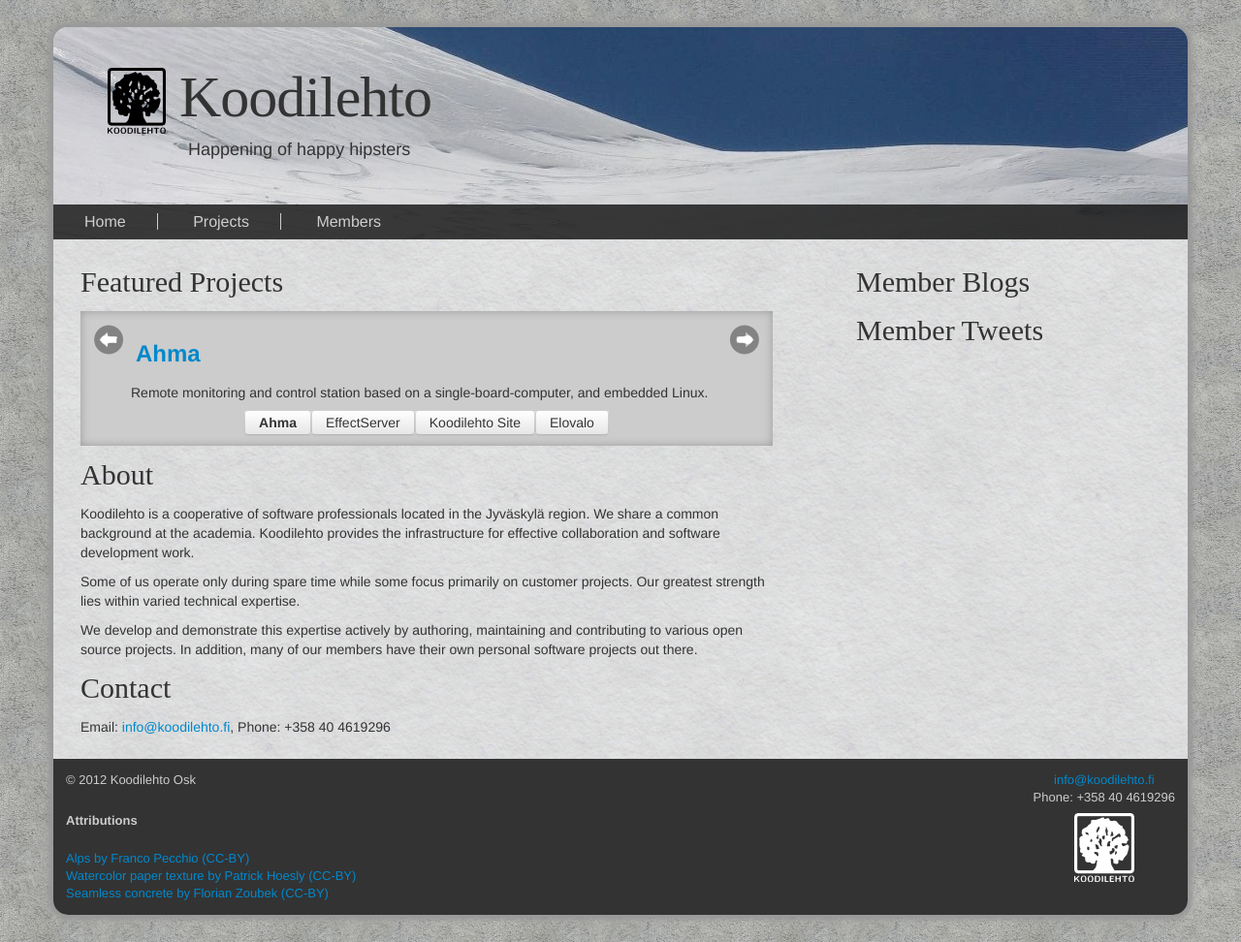
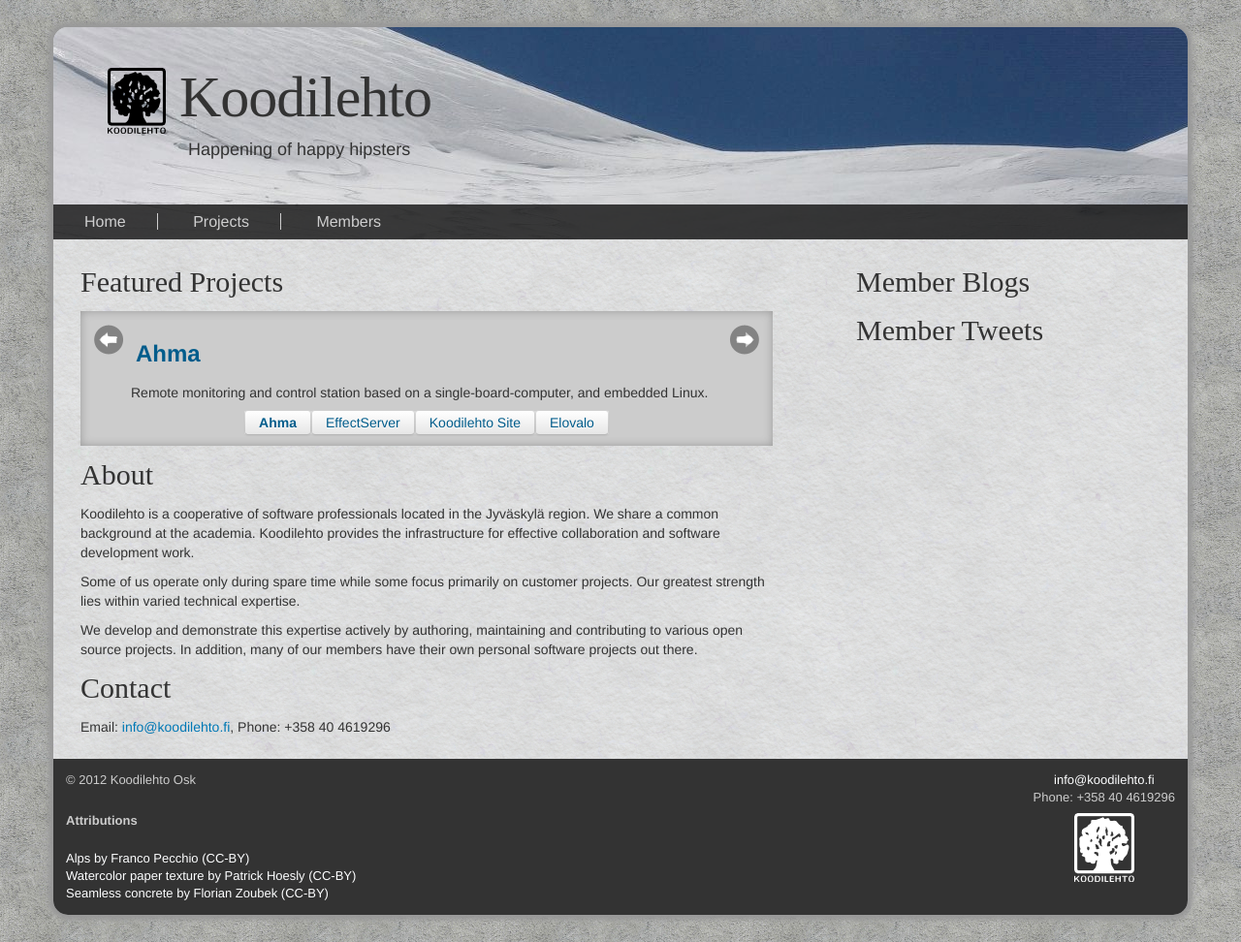
Before and after one commit to koodilehto/koodilehto-site, a Jekyll site: the page built from index.html, in a window 1280 px wide. Shown: the whole page at 97% size. Built offline with Jekyll 4.4.1, drawn with Linux system fonts in a browser that asks for light colours; some web fonts are replaced.

Commit message:
Improve link contrast
Fixed as suggested by WCAG2AA.

```diff
--- a/css/base.css
+++ b/css/base.css
@@ -1,5 +1,5 @@
 a {
-    color: #08c;
+    color: #0078b5;
     text-decoration: none;
 }
 
@@ -25,6 +25,10 @@
 dt, dd, footer {
     font-size: 13px;
     line-height: 18px;
+}
+
+footer a {
+    color: #fdfeff;
 }
 
 .span1, .span2, .span3, .span4, .span5, .span6, .span7, .span8, .span9, .span10, .span11, .span12 {
--- a/css/carousel.css
+++ b/css/carousel.css
@@ -3,6 +3,10 @@
     padding: 1em;
     box-shadow: inset 0 0 10px #999;
     -moz-box-shadow: inset 0 0 10px #999;
+}
+
+.caro a {
+    color: #005c8b;
 }
 
 .caro .prev {
```
